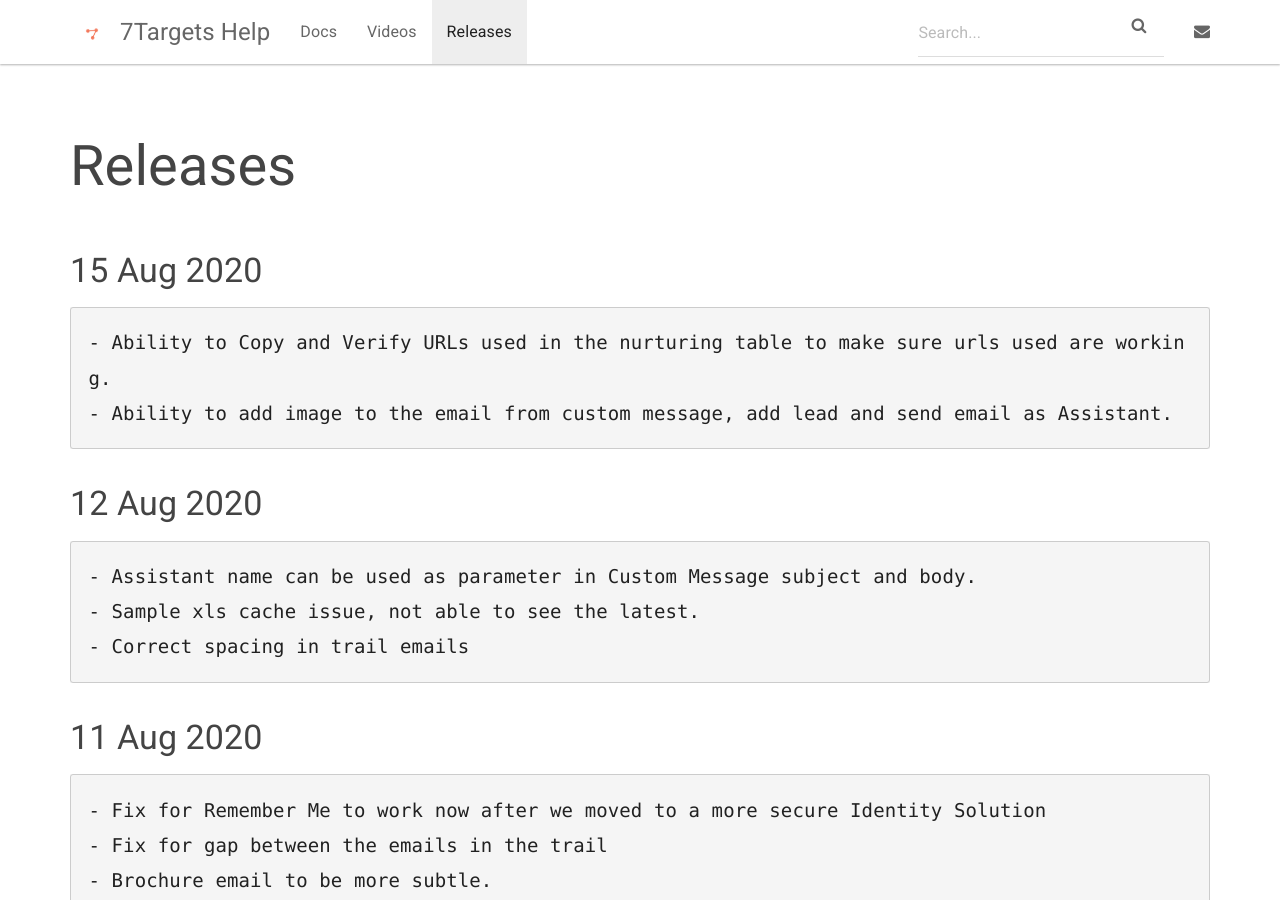
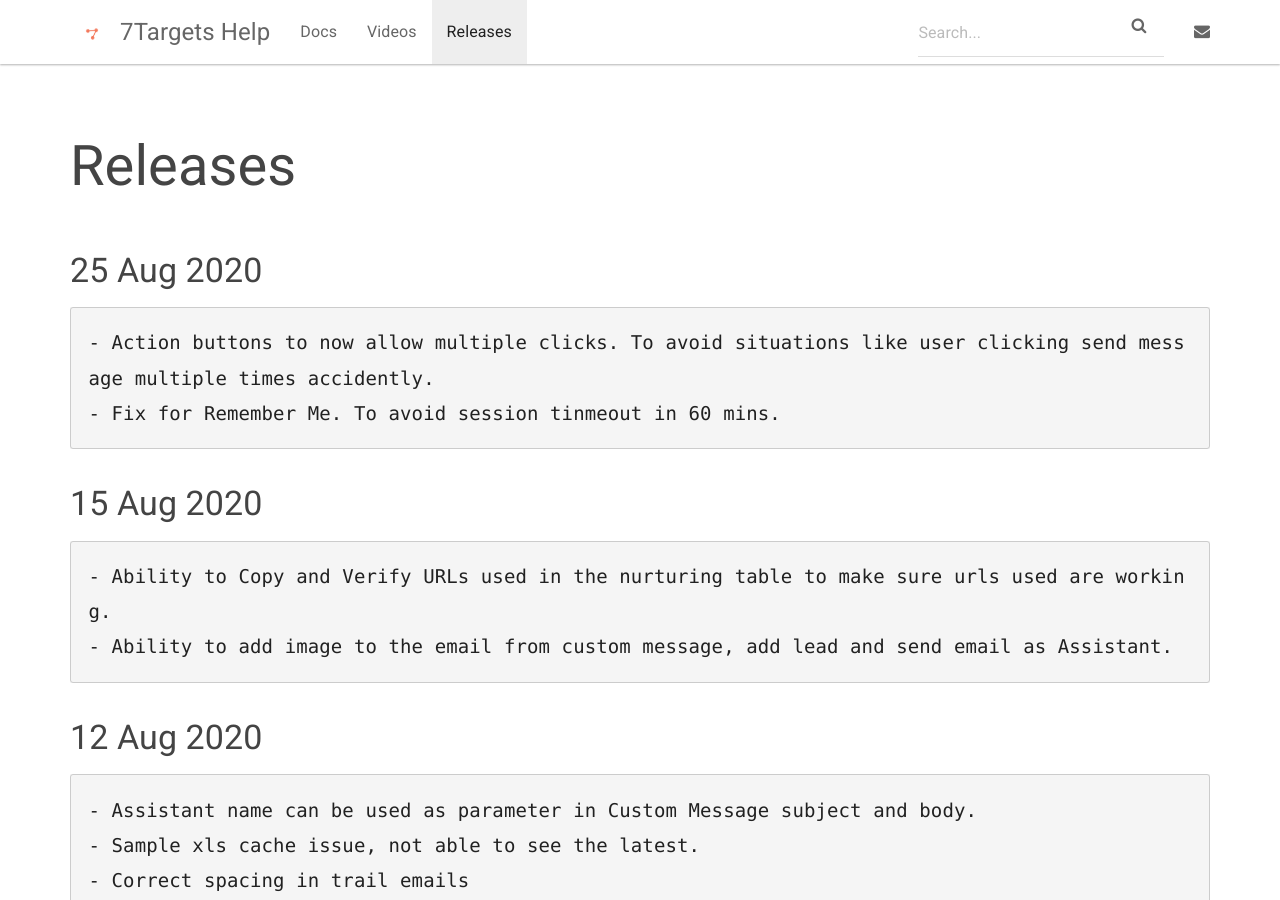
Before and after one commit to shrutisharma27/7targets-docs, a Jekyll site: the page built from docs/_releases/index.md, in a window 1280 px wide and 900 px high. Built offline with Jekyll 4.4.1, drawn with Linux system fonts in a browser that asks for light colours.

Commit message:
version upgrade

````diff
--- a/docs/_releases/index.md
+++ b/docs/_releases/index.md
@@ -3,6 +3,12 @@
 permalink: /releases/home/
 redirect_from: /releases/index.html
 ---
+
+### 25 Aug 2020
+```
+- Action buttons to now allow multiple clicks. To avoid situations like user clicking send message multiple times accidently.
+- Fix for Remember Me. To avoid session tinmeout in 60 mins.
+```
 ### 15 Aug 2020
 ```
 - Ability to Copy and Verify URLs used in the nurturing table to make sure urls used are working.
````
